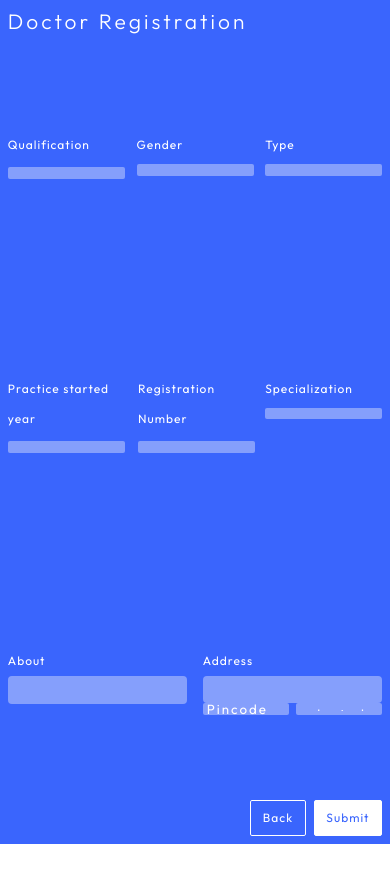
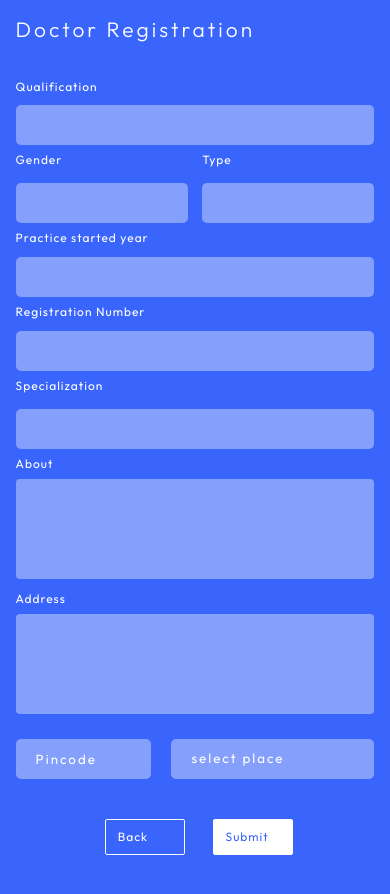
Before and after one commit to aswanthup/dr_one, a React (Create React App) app: page /doctoradminregistration2 in a window 390 px wide. Shown: the top 894 px of the page. Before the commit the page ends 844 px from the top, so only its background shows below. Built offline with nearby package versions, Linux system fonts and the light colour scheme.

Commit message:
responsive fix: doc registration

```diff
--- a/src/pages/Doctoradmin/Doctoradminregistration2.jsx
+++ b/src/pages/Doctoradmin/Doctoradminregistration2.jsx
@@ -105,7 +105,7 @@ export default function Doctoradminregistration2() {
   }, []);
 
   return (
-    <div>
+    <>
       <ToastContainer>
         position="top-right" autoClose={1000}
         hideProgressBar={false}
@@ -113,7 +113,7 @@ export default function Doctoradminregistration2() {
         closeOnClick rtl={false}, pauseOnFocusLoss draggable pauseOnHover
       </ToastContainer>
 
-      <div className="doctoradminregistration flex">
+      <div className="doctoradminregistration flex desktop">
         <div>
           <h1>Doctor Registration</h1>
         </div>
@@ -205,36 +205,7 @@ export default function Doctoradminregistration2() {
           <div className="doctoradminregistration_input2 flex">
             <div>
               <h4>Practice started year</h4>
-              {/* <select
-                type="number"
-                name="experience"
-                value={Data?.experience}
-                onChange={handleChange}
-                className="doctoradminregistration_gender"
-              >
-                <option
-                  value=""
-                  className="doctoradminregistration_gender_font"
-                ></option>
-                <option
-                  value="1"
-                  className="doctoradminregistration_gender_font"
-                >
-                  1
-                </option>
-                <option
-                  value="2"
-                  className="doctoradminregistration_gender_font"
-                >
-                  2
-                </option>
-                <option
-                  value="3"
-                  className="doctoradminregistration_gender_font"
-                >
-                  3
-                </option>
-              </select> */}
+
 
               <input
                 type="number"
@@ -275,24 +246,7 @@ export default function Doctoradminregistration2() {
                     {value}
                   </option>
                 ))}
-                {/* <option
-                  value="Dermatology"
-                  className="doctoradminregistration_gender_font"
-                >
-                  Dermatology
-                </option>
-                <option
-                  value="General medicine"
-                  className="doctoradminregistration_gender_font"
-                >
-                  General medicine
-                </option>
-                <option
-                  value="Cardiology"
-                  className="doctoradminregistration_gender_font"
-                >
-                  Cardiology
-                </option> */}
+
               </select>
             </div>
           </div>
@@ -330,8 +284,7 @@ export default function Doctoradminregistration2() {
                     maxLength={6}
                     onChange={handlePostChange}
                   />
-                  {/* {postalError && <p style={{ fontSize: "1rem" }}>{postalError}</p>} */}
-                  {/* <input type="text" value={addressdata?.Name} /> */}
+
                   <select
                     type="text"
                     onChange={handleChange}
@@ -375,6 +328,235 @@ export default function Doctoradminregistration2() {
           </a>
         </div>
       </div>
-    </div>
+
+      <div className="doctoradminregistration mobile ">
+        <div className="docadminhead">
+          <h1>Doctor Registration</h1>
+        </div>
+        <div className="doctoradminregistration_input ">
+          <div className="doctoradminregistration_input1 ">
+            <div>
+              <h4>Qualification</h4>
+              <input
+                type="text"
+                value={Data?.qualification}
+                onChange={handleChange}
+                name="qualification"
+              />
+            </div>
+            <div style={{ display: "flex", justifyContent: "space-between" }}>
+              <div style={{ width: "48%" }}>
+                <h4>Gender</h4>
+                <select
+                  type="text"
+                  name="gender"
+                  className="doctoradminregistration_gender"
+                  value={Data?.gender}
+                  style={{ paddingLeft: "15px" }}
+                  onChange={handleChange}
+                >
+                  <option
+                    value=""
+                    className="doctoradminregistration_gender_font"
+                  ></option>
+                  <option
+                    value="male"
+                    className="doctoradminregistration_gender_font"
+                  >
+                    Male
+                  </option>
+                  <option
+                    value="female"
+                    className="doctoradminregistration_gender_font"
+                  >
+                    Female
+                  </option>
+                  <option
+                    value="other"
+                    className="doctoradminregistration_gender_font"
+                  >
+                    Other
+                  </option>
+                </select>
+              </div>
+              <div style={{ width: "48%" }}>
+                <h4>Type</h4>
+                <select
+                  style={{ paddingLeft: "15px" }}
+                  type="text"
+                  name="type"
+                  value={Data?.type}
+                  onChange={handleChange}
+                  className="doctoradminregistration_gender"
+                >
+                  <option
+                    value=""
+                    className="doctoradminregistration_gender_font"
+                  ></option>
+                  <option
+                    value="Allopathy"
+                    className="doctoradminregistration_gender_font"
+                  >
+                    Allopathy
+                  </option>
+                  <option
+                    value="Homeopathy"
+                    className="doctoradminregistration_gender_font"
+                  >
+                    Homeopathy
+                  </option>
+                  <option
+                    value="Ayurveda"
+                    className="doctoradminregistration_gender_font"
+                  >
+                    Ayurveda
+                  </option>
+                  <option
+                    value="Unani"
+                    className="doctoradminregistration_gender_font"
+                  >
+                    Unani
+                  </option>
+                </select>
+              </div>
+            </div>
+          </div>
+
+          <div className="doctoradminregistration_input2 ">
+            <div>
+              <h4>Practice started year</h4>
+
+
+              <input
+                type="number"
+                maxLength={4}
+                name="experience"
+                value={Data?.experience}
+                onChange={handleChange}
+              />
+            </div>
+            <div>
+              <h4>Registration Number</h4>
+              <input
+                type="text"
+                name="registration_no"
+                value={Data?.registration_no}
+                onChange={handleChange}
+              />
+            </div>
+            <div>
+              <h4>Specialization</h4>
+              <select
+                type="text"
+                name="specialization"
+                value={Data?.specialization}
+                onChange={handleChange}
+                className="doctoradminregistration_gender"
+              >
+                <option
+                  value=""
+                  className="doctoradminregistration_gender_font"
+                ></option>
+                {speacializationNames.map((value, index) => (
+                  <option
+                    value={value}
+                    key={index}
+                    className="doctoradminregistration_gender_font"
+                  >
+                    {value}
+                  </option>
+                ))}
+
+              </select>
+            </div>
+          </div>
+
+          <div className="text_area_section ">
+            <div className="doctoradminregistration_input3 ">
+              <h4>About</h4>
+              <textarea
+                name="about"
+                value={Data?.about}
+                id=""
+                onChange={handleChange}
+              ></textarea>
+            </div>
+
+            <div className="doctoradminregistration_input4 ">
+              <h4>Address</h4>
+
+              <div className="doctoradminregistration_inpu ">
+                <textarea
+                  name="address"
+                  value={Data?.address}
+                  id=""
+                  onChange={handleChange}
+                >
+                  {" "}
+                </textarea>
+                <div className="doctoradminregistration_input6 ">
+                  <div style={{ display: "flex", gap: "20px" }}>
+                    <input
+                      type="text"
+                      value={Data?.pincode ?? ""}
+                      placeholder="Pincode"
+                      style={{ width: "40%" }}
+                      maxLength={6}
+                      onChange={handlePostChange}
+                    />
+
+                    <select
+                      type="text"
+                      onChange={handleChange}
+                      value={Data.selectedPlace}
+                      style={{ width: "60%" }}
+                      name="selectedPlace"
+                      className="doctoradminregistration_gender"
+                    >
+                      <option selected disabled>
+                        {" "}
+                        select place{" "}
+                      </option>
+                      {Data?.Postoffice &&
+                        Data?.Postoffice.map((postData, index) => (
+                          <option
+                            style={{ color: "black" }}
+                            key={index}
+                            value={postData?.Name}
+                          >
+                            {postData?.Name}
+                          </option>
+                        ))}
+                    </select>
+                  </div>
+                </div>
+              </div>
+            </div>
+            <div className="doctoradminregistration_button">
+              <a
+                href=""
+                className="demo2"
+                onClick={(event) => {
+                  event.preventDefault();
+                  navigate(-1);
+                }}
+              >
+                <h4>Back</h4>
+              </a>
+              <a href="" onClick={handleSubmit}>
+                <h4>Submit</h4>
+              </a>
+            </div>
+
+          </div>
+
+
+
+
+        </div>
+
+      </div>
+
+    </>
   );
 }
--- a/src/pages/Doctoradmin/doctoradminregistration2.css
+++ b/src/pages/Doctoradmin/doctoradminregistration2.css
@@ -48,7 +48,6 @@
   height: 12vw;
   border-radius: 1vw;
   resize: none;
-  /* margin-top:1vw; */
   background-color: rgba(246, 246, 249, 0.4);
   color: white;
   padding: 1vw;
@@ -90,8 +89,8 @@
 }
 
 .doctoradminregistration_input6 select::placeholder {
-    color: white;
-  }
+  color: white;
+}
 
 .doctoradminregistration_input6 input::placeholder {
   color: white;
@@ -99,6 +98,7 @@
 
 .doctoradminregistration_button {
   justify-content: flex-end;
+  margin-top: 2rem;
 }
 
 .doctoradminregistration_button h4 {
@@ -135,10 +135,6 @@
 }
 
 .doctoradminregistration_spec_font {
-  /* border: 1px solid white;
-    background-color: #3A65FD;
-    color: white;
-    flex-direction: column; */
   justify-content: space-between;
   background-color: rgba(246, 246, 249, 0.4);
   border-radius: 0.5vw;
@@ -149,3 +145,118 @@
   width: 30vw;
   margin-top: 1vw;
 }
+.desktop {
+  display: block;
+}
+.mobile {
+  display: none;
+}
+
+/* Mobile screen ----------------------------------------*/
+
+@media only screen and (max-width: 768px) {
+  .desktop {
+    display: none;
+  }
+  .mobile {
+    display: block;
+  }
+  .doctoradminregistration {
+    min-height: 130vh;
+    /* height: 100vh; */
+    background-color: #3a65fd;
+    flex-direction: column;
+    /* justify-content: space-between; */
+    padding: 4vw;
+  }
+  .docadminhead {
+    padding-bottom: 3rem;
+  }
+
+  .doctoradminregistration_input input {
+    background-color: rgba(246, 246, 249, 0.4);
+    border-radius: 5px;
+    color: white;
+    padding: 1vw;
+    width: 100%;
+    height: 40px;
+    letter-spacing: 2px;
+  }
+  .doctoradminregistration_gender {
+    background-color: rgba(246, 246, 249, 0.4);
+    border-radius: 5px;
+    height: 40px;
+    color: white;
+    padding: 1vw;
+    letter-spacing: 2px;
+    width: 100%;
+    margin-top: 2vw;
+  }
+  .text_area_section {
+    /* justify-content: flex-end; */
+    /* height: 1vw; */
+    border: 1px soli red;
+  }
+
+  .doctoradminregistration_input3 textarea {
+    height: 100px;
+    border-radius: 1vw;
+    resize: none;
+    /* margin-top:1vw; */
+    background-color: rgba(246, 246, 249, 0.4);
+    color: white;
+    padding: 1vw;
+    letter-spacing: 2px;
+    width: 100%;
+  }
+
+  .doctoradminregistration_input4 textarea {
+    border-radius: 1vw;
+    resize: none;
+    height: 100px;
+    background-color: rgba(246, 246, 249, 0.4);
+    color: white;
+    padding: 1vw;
+    letter-spacing: 2px;
+    width: 100%;
+  }
+
+  .doctoradminregistration_input6 {
+    margin-top: 20px;
+    display: flex;
+    flex-direction: column;
+    gap: 3rem;
+  }
+  .doctoradminregistration_input6 input {
+    width: 40%;
+    margin-top: 0px;
+    padding-left: 20px;
+  }
+  .doctoradminregistration_input6 select {
+    width: 40%;
+    padding-left: 20px;
+    margin-top: 0px;
+  }
+
+  .doctoradminregistration_button {
+    margin-top: 4rem;
+    display: flex;
+    justify-content: center;
+    gap: 2rem;
+  }
+
+  .doctoradminregistration_button h4 {
+    background-color: white;
+    width: 8rem;
+    padding: 0.5vw 3vw;
+    border-radius: 0.5vw;
+    color: #3a65fd;
+    margin-left: 2vw;
+    border: 1px solid white;
+  }
+  .demo2 h4 {
+    border: 1px solid white;
+    background-color: #3a65fd;
+    color: white;
+  }
+}
--- a/src/pages/Hospitaladmin/Hospitaladminregistration1.jsx
+++ b/src/pages/Hospitaladmin/Hospitaladminregistration1.jsx
@@ -55,6 +55,10 @@ export default function Hospitaladminregistration1() {
 
             <div className="register-input-section flex">
               <div className="register-left-section">
+                <div className="mobileHospital">
+                <h4>Hospital Name</h4>
+              <input type="text" />
+                </div>
                 <div>
                   <h4>Phone Number</h4>
                   <input type="text" />
```
Also changed, not shown: src/pages/Hospitaladmin/hospitaladminregistration1.css (+15 -0 lines).
